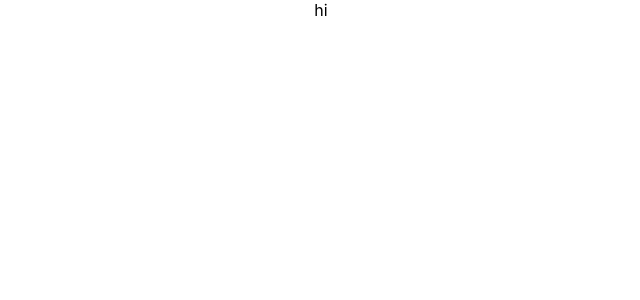
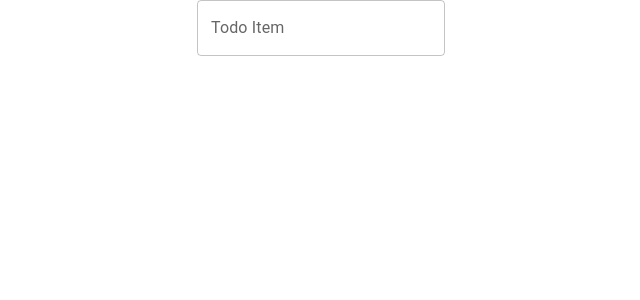
Before and after one commit to vaturn/react_todoList, a React (Create React App) app: page / in a window 1280 px wide. Shown: the top 300 px of the page, without its empty margins (319-959 px from the left). Built offline with nearby package versions, Linux system fonts and the light colour scheme.

Commit message:
[2/n] Create TodoItemInputField: Add TextField to TodoItemInputField component

```diff
--- a/package.json
+++ b/package.json
@@ -3,6 +3,9 @@
   "version": "0.1.0",
   "private": true,
   "dependencies": {
+    "@emotion/react": "^11.11.4",
+    "@emotion/styled": "^11.11.5",
+    "@mui/material": "^5.15.20",
     "@testing-library/jest-dom": "^5.17.0",
     "@testing-library/react": "^13.4.0",
     "@testing-library/user-event": "^13.5.0",
--- a/src/App.js
+++ b/src/App.js
@@ -1,8 +1,20 @@
 import './App.css';
+import {useState} from 'react';
+import TextField from '@mui/material/TextField';
 
 const TodoItemInputField = (props) => {
+  const [input, setInput] = useState("");
+
   return (
-    <div>hi</div>
+    <div>
+      <TextField
+        id="todo-item-input"
+        label="Todo Item"
+        variant="outlined"
+        onChange={(e) => setInput(e.target.value)}
+        value={input}
+      />
+    </div>
   );
 };
 
```
Also changed, not shown: 1 other file (tests, documents, lock files or other folders).
